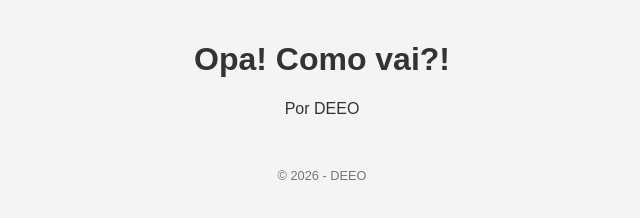
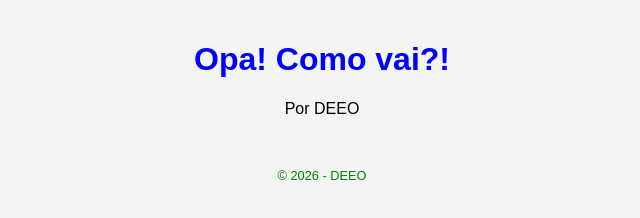
Before and after one commit to deeo-oficial/primeiro_projeto_de_deeo, a plain HTML site: page index.html in a window 1280 px wide. Shown: the whole page, without its empty margins (318-958 px from the left). Drawn offline with Linux system fonts and the light colour scheme.

Commit message:
Change text colors in index.html

```diff
--- a/index.html
+++ b/index.html
@@ -7,17 +7,20 @@
     <style>
         body {
             text-align: center;
-            color: #333;
+            color: light-blue;
             font-family: Arial, sans-serif;
             background-color: #f4f4f4;
             margin: 0;
             padding: 20px;
         }
-
+        h1 {
+            text-align: center;
+            color: blue;
+        }
         footer {
             margin-top: 50px;
             font-size: 0.8em;
-            color: #777;
+            color: green;
         }
     </style>
 </head>
```
